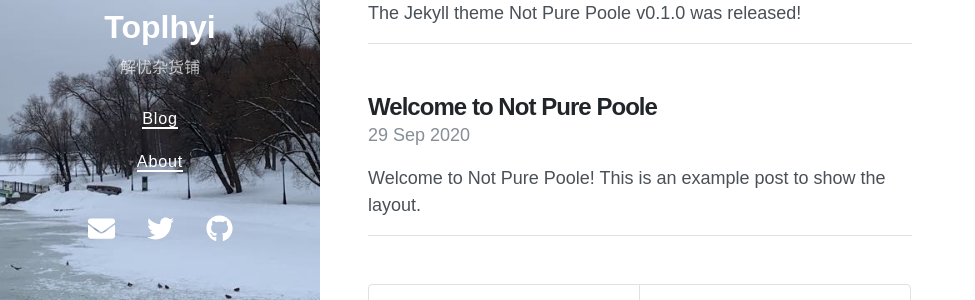
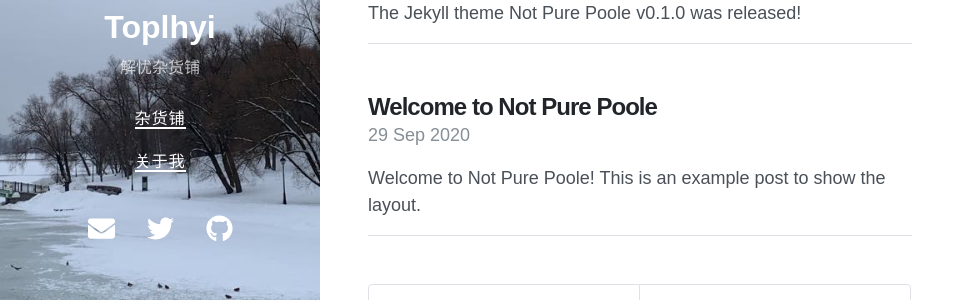
Before and after one commit to toplhy/toplhy.github.io, a Jekyll site: the page built from index.html, in a window 1280 px wide. Shown: the part 371-671 px from the top of the page, without its empty margins (0-975 px from the left). Built offline with Jekyll 4.4.1, drawn with Linux system fonts in a browser that asks for light colours; nearby versions of some CDN libraries; the list of posts is cut into pages by our own code.

Commit message:
Update navigation.yml

```diff
--- a/_data/navigation.yml
+++ b/_data/navigation.yml
@@ -1,4 +1,4 @@
-- title: Blog
+- title: 杂货铺
   url: /
-- title: About
+- title: 关于我
   url: /about/
```
